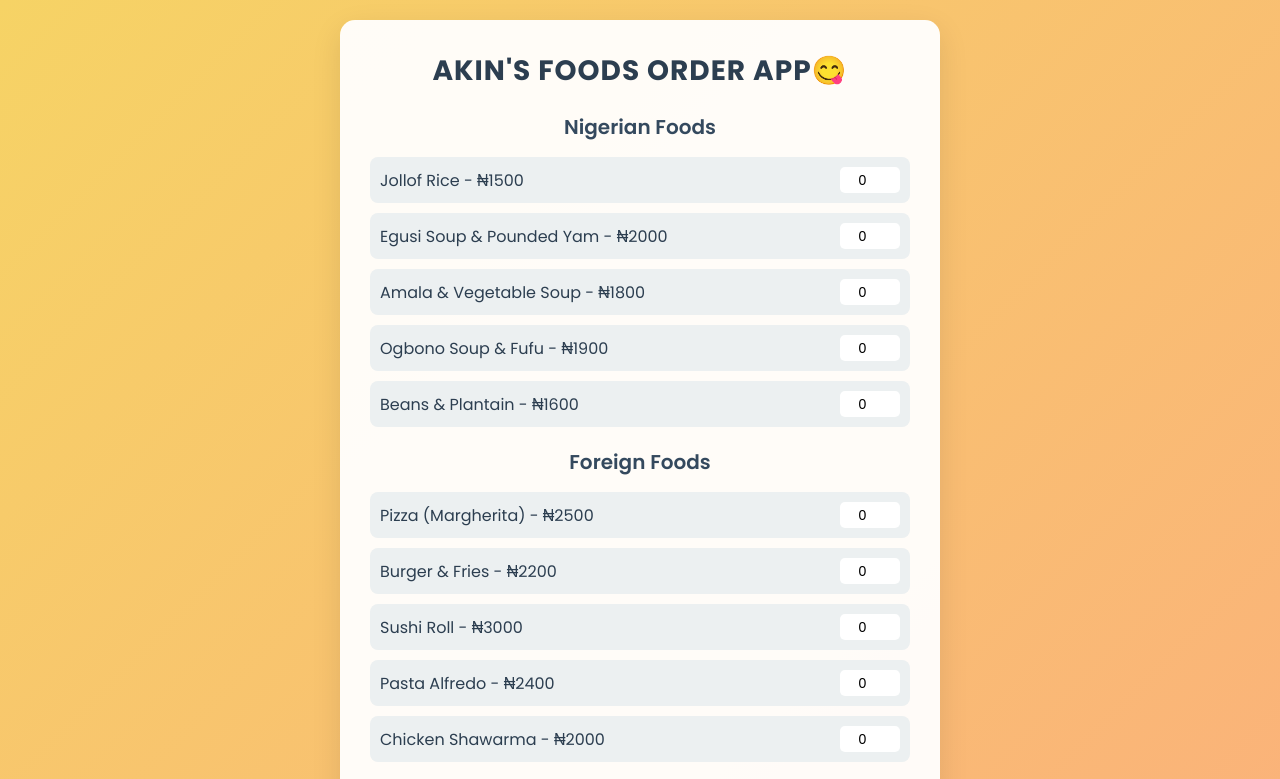
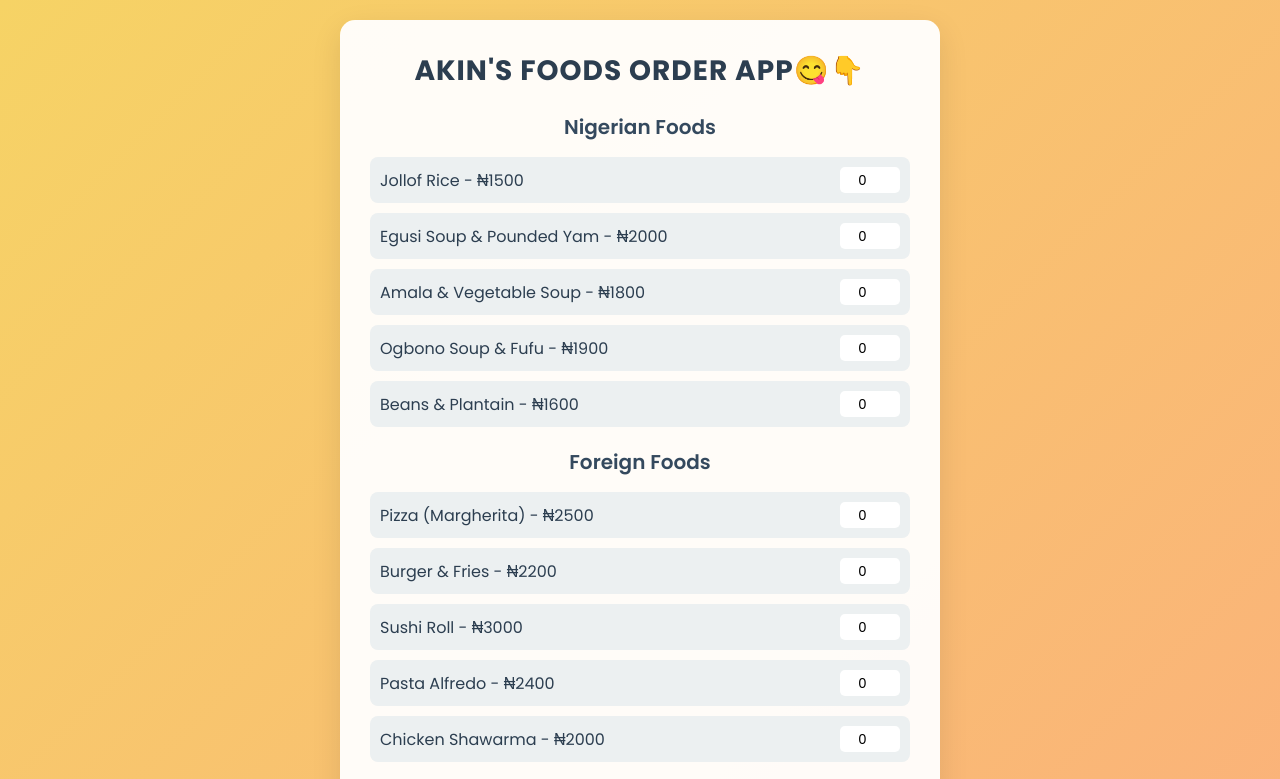
Before and after one commit to Dammy010/Food-Order, a plain HTML site: page index.html in a window 1280 px wide. Shown: the top 779 px of the page. Drawn offline with Linux system fonts and the light colour scheme.

Commit message:
first commit

```diff
--- a/index.html
+++ b/index.html
@@ -9,7 +9,7 @@
 </head>
 <body>
     <div class="container">
-        <h1>Akin's Foods Order App😋</h1>
+        <h1>Akin's Foods Order App😋👇</h1>
 
         <section class="food-section">
             <h2>Nigerian Foods</h2>
```
